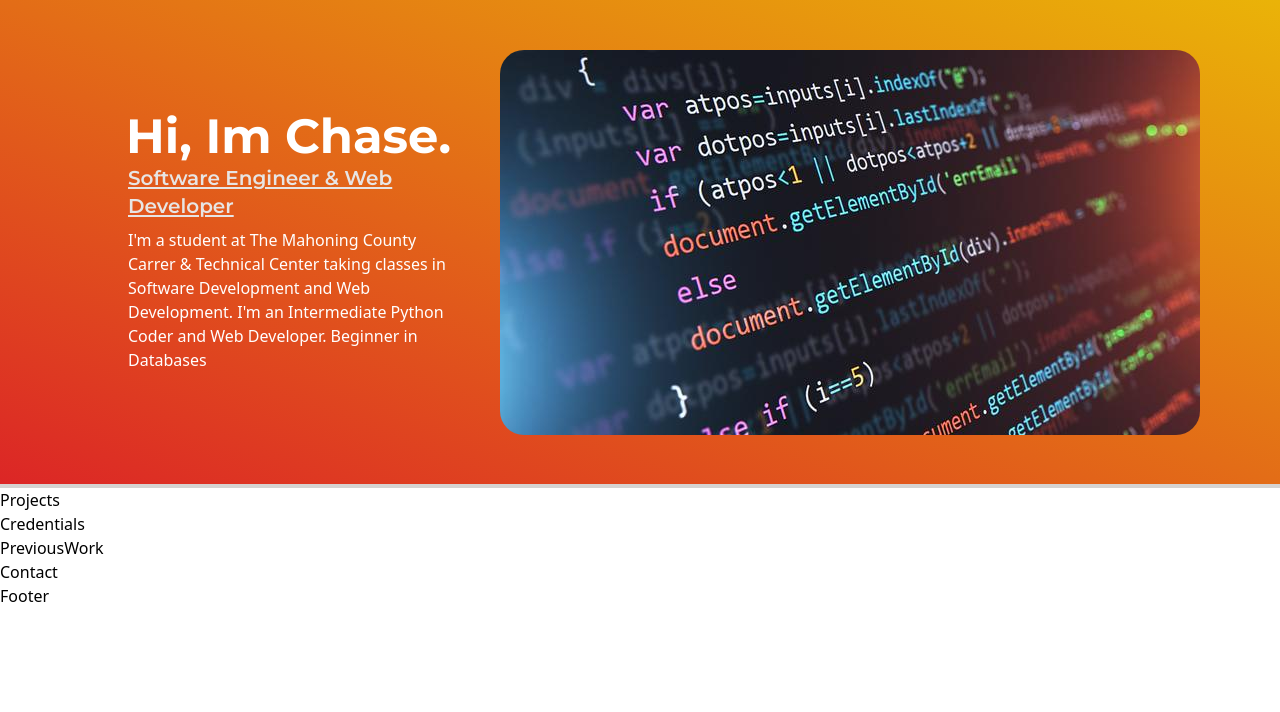
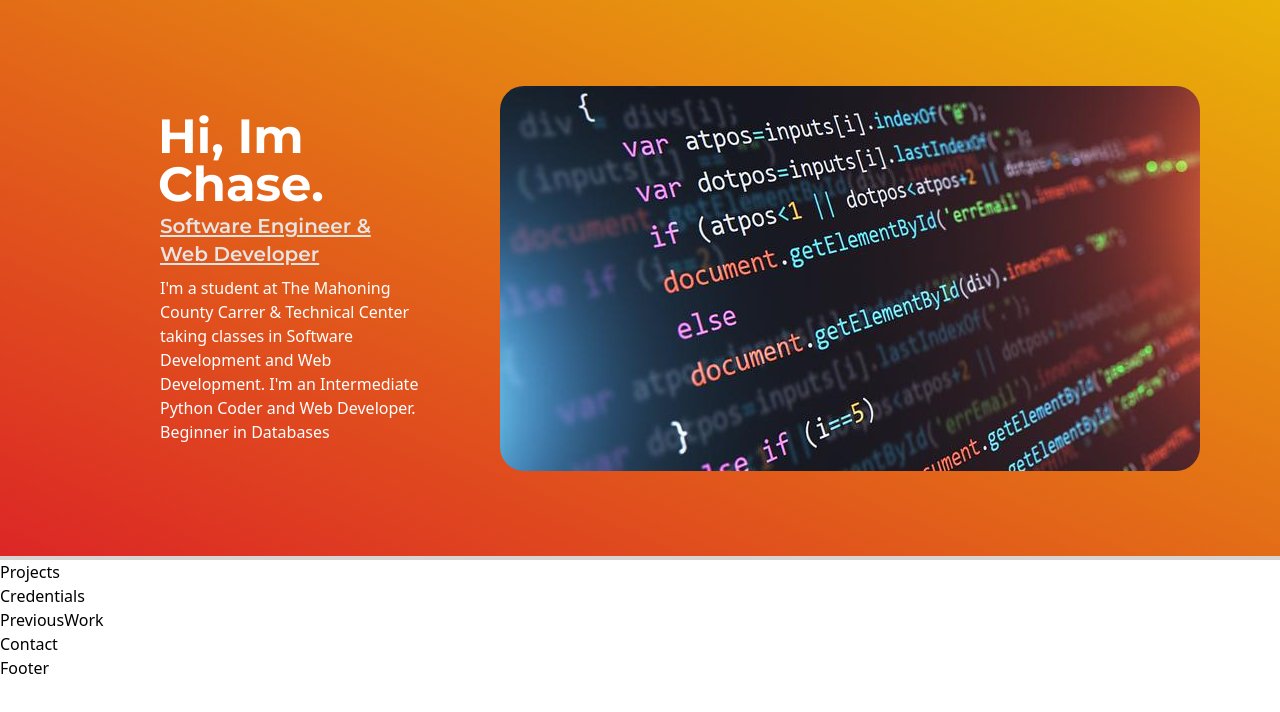
Before and after one commit to ChaseHutcheson/Portfolio, a React (Vite) app in the folder Portfolio/: page / in a window 1280 px wide. Shown: the top 712 px of the page. Built offline with nearby package versions, Linux system fonts and the light colour scheme.

Commit message:
Small Changes

```diff
--- a/Portfolio/src/components/Hero.jsx
+++ b/Portfolio/src/components/Hero.jsx
@@ -3,14 +3,14 @@ import Image from '../assets/image.jpg'
 
 function Hero() {
   return (
-    <section className='flex flex-row md:flex-col text-white items-start justify-center bg-gradient-to-tr from-red-600 to-yellow-500 w-full overflow-hidden px-5 sm:px-20 border-b-4 border-stone-300'>
+    <section className='flex flex-row md:flex-col text-white items-start justify-center bg-gradient-to-tr from-red-600 to-yellow-500 w-full overflow-hidden px-5 md:px-20 border-b-4 border-stone-300'>
         <div className='flex-1 flex justify-center items-start flex-col lg:flex-row md:items-center'>
-          <div className='flex-1 items-start my-3 md:my-28 px-12'>
+          <div className='flex-1 items-start my-3 lg:my-28 px-5 lg:px-20'>
             <h1 className='font-montserrat font-bold text-5xl mb-1 -ml-0.5'>Hi, Im Chase.</h1>
             <p className='font-montserrat font-semibold text-xl text-stone-200 mt-1 mb-2 underline underline-offset-2'>Software Engineer & Web Developer</p>
             <p className=''>I'm a student at The Mahoning County Carrer & Technical Center taking classes in Software Development and Web Development. I'm an Intermediate Python Coder and Web Developer. Beginner in Databases</p>
           </div>
-          <img src={Image} className="rounded-3xl my-2 md:my-3"/>
+          <img src={Image} className="rounded-3xl my-2 px-md:md:my-3"/>
         </div>
     </section>
   )
```
